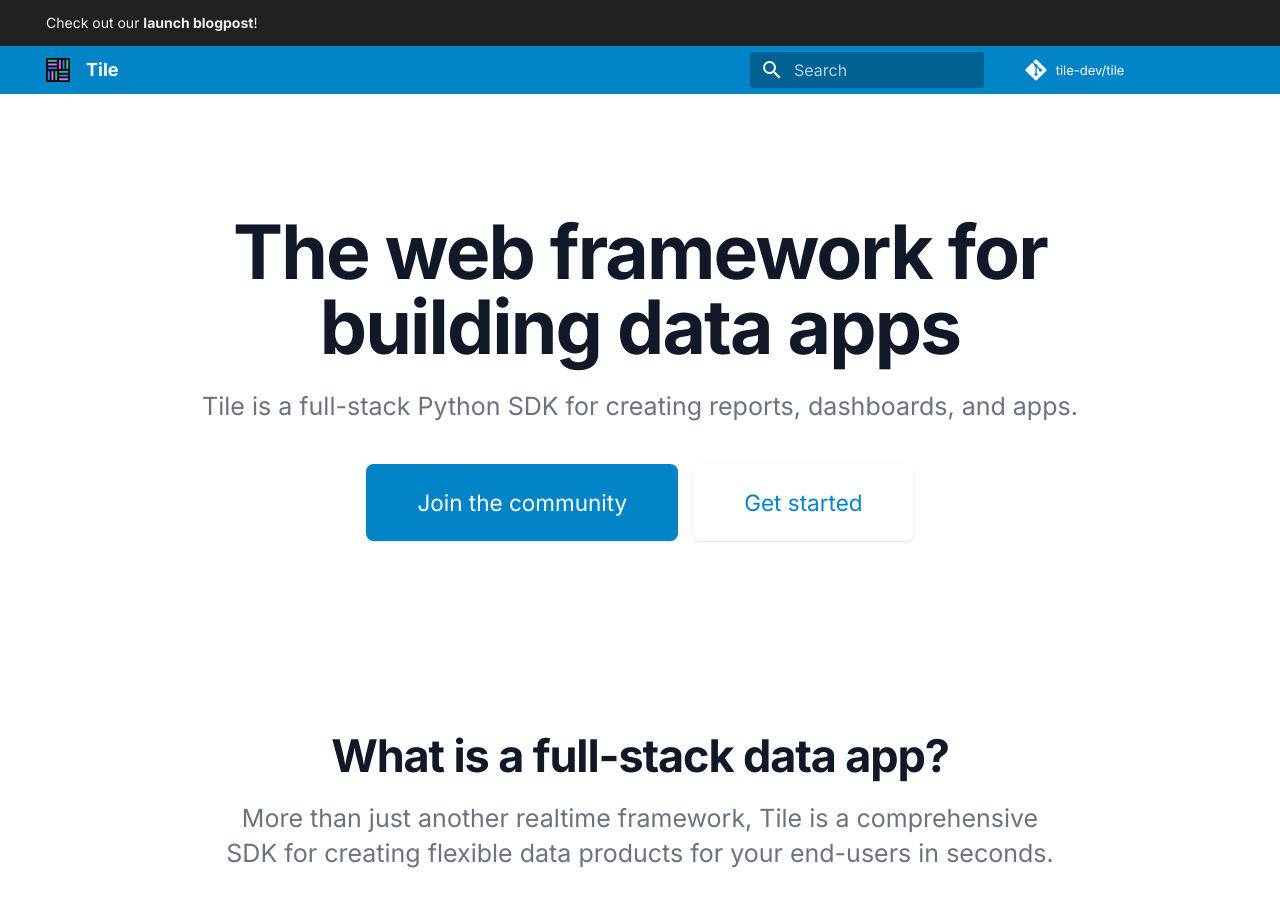
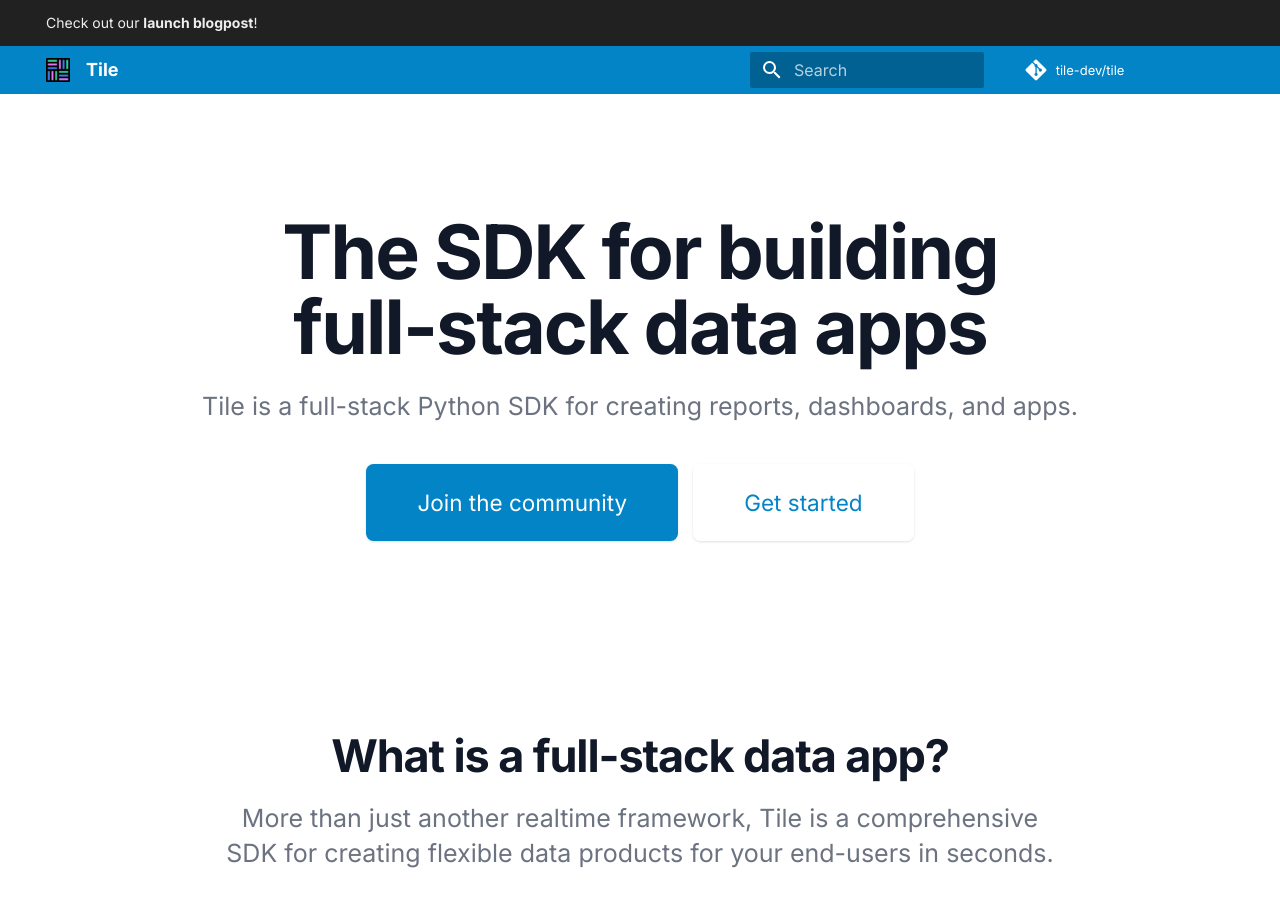
Before and after one commit to tile-dev/tile-dev.github.io, an MkDocs documentation site: the page built from docs/index.md, in a window 1280 px wide and 900 px high. Built offline with MkDocs 1.6.1 and Material for MkDocs 9.7.7, drawn with Linux system fonts in a browser that asks for light colours; nearby versions of some CDN libraries; comment, search, counter and statistics services are not loaded.

Commit message:
Front-end copy changes

```diff
--- a/docs/overrides/home.html
+++ b/docs/overrides/home.html
@@ -14,7 +14,7 @@
   <div class="mt-16 mx-auto max-w-7xl px-4 sm:my-24">
     <div class="text-center">
       <h1 class="text-4xl tracking-tight font-extrabold text-gray-900 sm:text-5xl md:text-6xl">
-        <span class="block xl:inline">The web framework for <br /> building data apps</span>
+        <span class="block xl:inline">The SDK for building <br /> full-stack data apps</span>
         <!-- space -->
       </h1>
       <p class="mt-3 max-w-md mx-auto text-base text-gray-500 sm:text-lg md:mt-5 md:text-xl md:max-w-3xl">
--- a/docs/overrides/main.html
+++ b/docs/overrides/main.html
@@ -2,7 +2,7 @@
 {% block extrahead %}
 {% endblock %}
 {% block announce %}
-  <a href="https://twitter.com/datapane" style="color:#eee;">
+  <a href="#" style="color:#eee;">
     Check out our <strong>launch blogpost</strong>!
   </a>
 {% endblock %}
--- a/mkdocs.yml
+++ b/mkdocs.yml
@@ -1,5 +1,5 @@
 site_name: Tile
-repo_url: https://github.com/datapane/datapane
+repo_url: https://github.com/tile-dev/tile
 repo_name: tile-dev/tile
 extra_css:
   - stylesheets/extra.css
```
